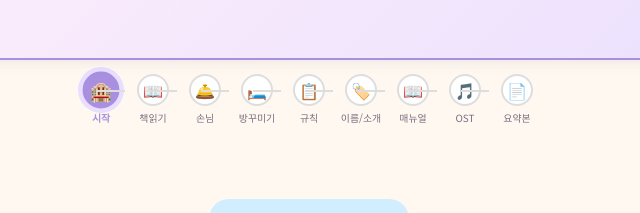
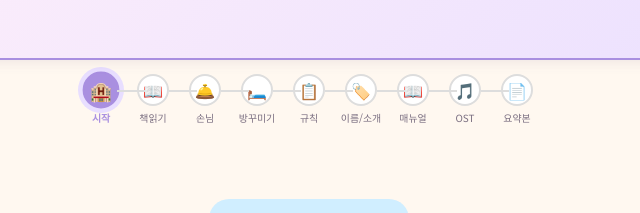
Before and after one commit to misyongg/123-vibe, a plain HTML site: page emotion-hotel/emotion-hotel.html in a window 1280 px wide. Shown: the top 213 px of the page, 331-971 px from the left. Drawn offline with Linux system fonts and the light colour scheme.

Commit message:
Update emotion-hotel.html

```diff
--- a/emotion-hotel/emotion-hotel.html
+++ b/emotion-hotel/emotion-hotel.html
@@ -114,7 +114,7 @@
     .step-item + .step-item::before {
       content: '';
       position: absolute;
-      left: -30px;
+      left: -10px;
       top: 16px;
       width: 28px;
       height: 2px;
```
